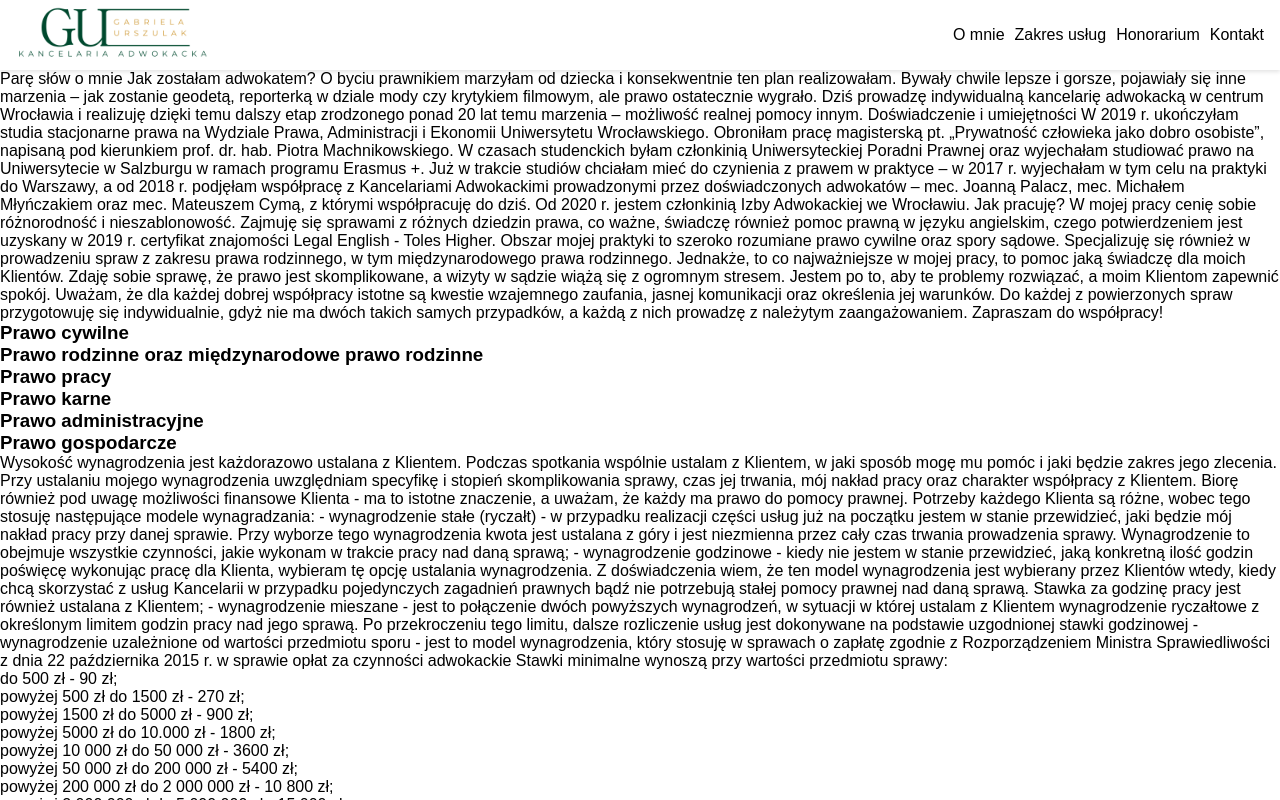
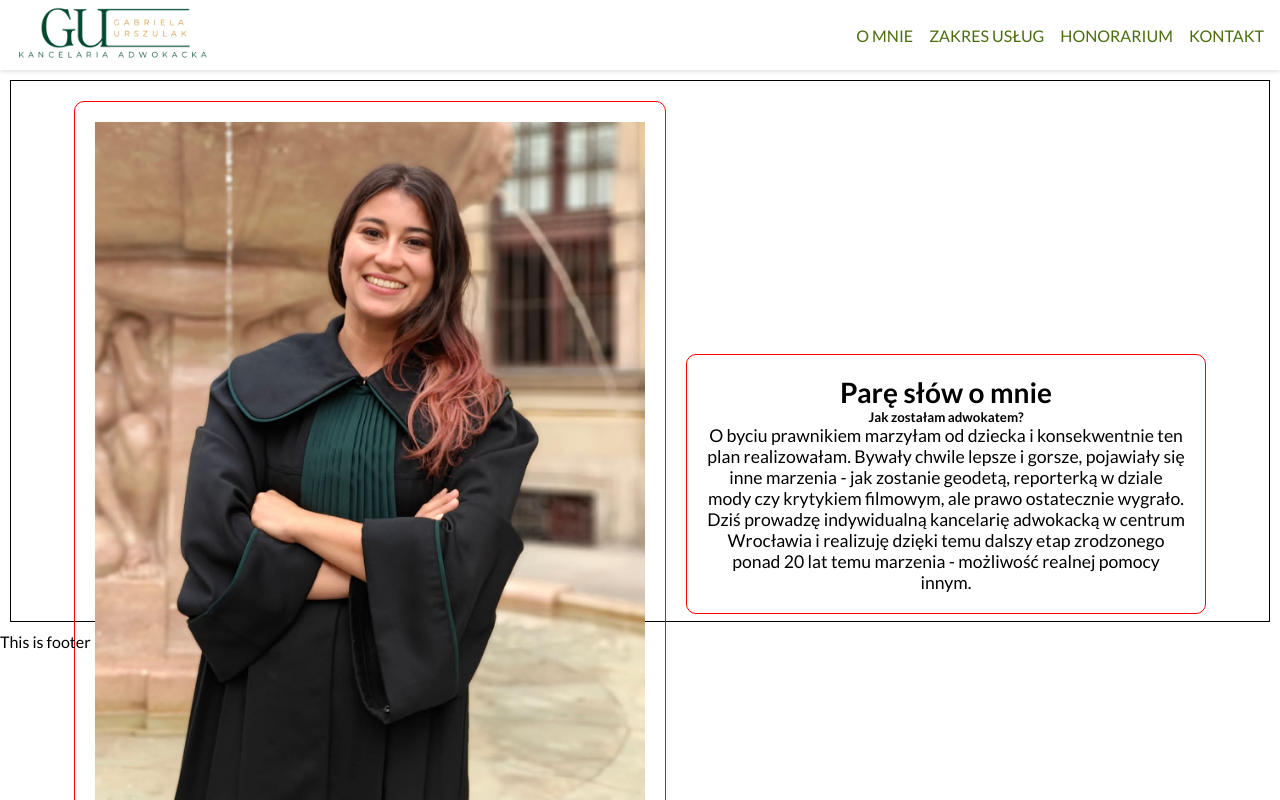
Before and after one commit to adrian-imiolo/gabrysia-site, a React (Vite) app: page / in a window 1280 px wide. Shown: the top 800 px of the page. Built offline with nearby package versions, Linux system fonts and the light colour scheme.

Commit message:
grid about try

```diff
--- a/index.html
+++ b/index.html
@@ -2,6 +2,9 @@
 <html lang="en">
   <head>
     <meta charset="UTF-8" />
+    <link rel="preconnect" href="https://fonts.googleapis.com">
+    <link rel="preconnect" href="https://fonts.gstatic.com" crossorigin>
+    <link href="https://fonts.googleapis.com/css2?family=Lato:wght@400;700&display=swap" rel="stylesheet">
     <link rel="icon" type="image/svg+xml" href="/vite.svg" />
     <link rel="stylesheet" href="https://cdnjs.cloudflare.com/ajax/libs/font-awesome/6.2.1/css/all.min.css"
     integrity="sha512-MV7K8+y+gLIBoVD59lQIYicR65iaqukzvf/nwasF0nqhPay5w/9lJmVM2hMDcnK1OnMGCdVK+iQrJ7lzPJQd1w=="
--- a/src/App.css
+++ b/src/App.css
@@ -2,26 +2,30 @@
   margin: 0;
   padding: 0;
   box-sizing: border-box;
-  font-family: sans-serif;
+  font-family: 'Lato', sans-serif;
+  /* text-align: center; */
 }
 
 /* Navbar */
 
-.navbar {
+/* .navbar {
   display: flex;
   justify-content: space-between;
   align-items: center;
   padding: 1em;
   /* background-color: #4b6d0e; */
-  color: #000000;
-}
+  /* color: #000000;
+} */
 
-nav {
+.navbar {
+  font-weight: 400;
+  color: #4b6d0e;
   display: flex;
+  justify-content: space-between;
   align-items: center;
   position: -webkit-sticky;
   position: sticky;
-  top: -5px;
+  top: 0;
   z-index: 2;
   height: 70px;
   min-height: 70px;
@@ -33,11 +37,85 @@ nav {
 
 .nav-elements {
   display: flex;
-  list-style-type: none;
-  gap: 10px;
+  list-style: none;
+  gap: 1rem;
 
+}
+
+.active {
+  font-weight: 700;
+}
+
+.nav-elements li {
+  cursor: pointer;
+}
+
+.nav-elements li:hover:not(.active) {
+  text-decoration: underline;
+  text-decoration-color: #4b6d0e;
 }
 
 .logo {
   width: 200px;
 }
+
+section {
+  margin: 10px;
+  border: 1px black solid;
+}
+
+
+
+
+
+/* About section */
+
+.about-container {
+  margin: 20px auto;
+  width: 90%;
+  height: 500px;
+  display: grid;
+  grid-template-columns: 1fr 1fr;
+  /* grid-row: auto auto; */
+  grid-column-gap: 20px;
+  grid-row-gap: 20px;
+  align-items: center;
+}
+
+.about-box {
+  border: 1px solid red;
+    padding: 20px;
+    border-radius: 10px;
+    max-width: 50vw;
+    text-align: center;
+
+}
+
+.about-box > h3 {
+  font-size: 1.75em;
+}
+
+.about-p {
+  font-size: 1.1em
+}
+
+.about-box > img {
+  max-height: 90vh;
+}
+
+
+/* .about > img {
+  width: 100%;
+  max-height: 80vh;
+  border-radius: 15px;
+} */
+
+.about > h3 {
+  font-weight: 700;
+}
+
+/* Services */
+
+.services {
+  align-items: center;
+}
--- a/src/App.tsx
+++ b/src/App.tsx
@@ -2,7 +2,7 @@ import './App.css'
 import Navbar from './Layout/Navbar'
 import About from './components/Navbar/About'
 import Contact from './components/Navbar/Contact'
-import OnlineTips from './components/Navbar/OnlineTips'
+// import OnlineTips from './components/Navbar/OnlineTips'
 import Prices from './components/Navbar/Prices'
 import Services from './components/Navbar/Services'
 
@@ -11,12 +11,14 @@ function App() {
 
   return (
     <>
-      <Navbar />
-      <About />
-      <Services />
-      <Prices />
-      <OnlineTips />
-      <Contact />
+        <Navbar />
+        <About />
+        {/* <Services />
+        <Prices />
+        <Contact /> */}
+      <footer>
+        This is footer
+      </footer>
     </>
   )
 }
--- a/src/Layout/Navbar.tsx
+++ b/src/Layout/Navbar.tsx
@@ -23,7 +23,7 @@ function Navbar() {
   // }, []);
   return (
         <nav className="navbar">
-          <div className="container">
+          <div>
             <div className="logo">
               <Logo />
             </div>
@@ -31,19 +31,16 @@ function Navbar() {
           <div>
             <ul className="nav-elements">
               <li>
-                <Link activeClass="active" smooth spy to="about">O mnie</Link>
+                <Link activeClass="active" smooth spy to="about">O MNIE</Link>
               </li>
               <li>
-                <Link activeClass="active" smooth spy to="services">Zakres usług</Link>
+                <Link activeClass="active" smooth spy to="services">ZAKRES USŁUG</Link>
               </li>
               <li>
-                <Link activeClass="active" smooth spy to="prices">Honorarium</Link>
+                <Link activeClass="active" smooth spy to="prices">HONORARIUM</Link>
               </li>
-              {/* <li>
-                <Link activeClass="active" smooth spy to="online-tips">Porady Online</Link>
-              </li> */}
               <li>
-                <Link activeClass="active" smooth spy to="contact">Kontakt</Link>
+                <Link activeClass="active" smooth spy to="contact">KONTAKT</Link>
               </li>
             </ul>
           </div>
--- a/src/components/Navbar/About.tsx
+++ b/src/components/Navbar/About.tsx
@@ -1,26 +1,36 @@
 function About() {
   return (
     <section className="about">
-      <p>Parę słów o mnie
-Jak zostałam adwokatem?
-O byciu prawnikiem marzyłam od dziecka i konsekwentnie ten plan realizowałam. Bywały chwile
-lepsze i gorsze, pojawiały się inne marzenia – jak zostanie geodetą, reporterką w dziale mody czy
+      <div className="about-container">
+        <div className="about-box">
+        <img src="../src/assets/zdj_about.png" alt="Picture of Gabriela Urszulak" />
+
+        </div>
+        <div className="about-box">
+          <h3>Parę słów o mnie</h3>
+          <h5>Jak zostałam adwokatem?</h5>
+          <p className="about-p">O byciu prawnikiem marzyłam od dziecka i konsekwentnie ten plan realizowałam. Bywały chwile
+          lepsze i gorsze, pojawiały się inne marzenia - jak zostanie geodetą, reporterką w dziale mody czy
           krytykiem filmowym, ale prawo ostatecznie wygrało. Dziś prowadzę indywidualną kancelarię
           adwokacką w centrum Wrocławia i realizuję dzięki temu dalszy etap zrodzonego ponad 20 lat temu
-marzenia – możliwość realnej pomocy innym.
-Doświadczenie i umiejętności
-W 2019 r. ukończyłam studia stacjonarne prawa na Wydziale Prawa, Administracji i Ekonomii
+          marzenia - możliwość realnej pomocy innym.</p>
+        </div>
+        <div className="about-box">
+          <h5>Doświadczenie i umiejętności</h5>
+              <p>W 2019 r. ukończyłam studia stacjonarne prawa na Wydziale Prawa, Administracji i Ekonomii
     Uniwersytetu Wrocławskiego. Obroniłam pracę magisterską pt. „Prywatność człowieka jako dobro
     osobiste”, napisaną pod kierunkiem prof. dr. hab. Piotra Machnikowskiego. W czasach studenckich
     byłam członkinią Uniwersyteckiej Poradni Prawnej oraz wyjechałam studiować prawo na
     Uniwersytecie w Salzburgu w ramach programu Erasmus +.
-Już w trakcie studiów chciałam mieć do czynienia z prawem w praktyce – w 2017 r. wyjechałam w
+    Już w trakcie studiów chciałam mieć do czynienia z prawem w praktyce - w 2017 r. wyjechałam w
     tym celu na praktyki do Warszawy, a od 2018 r. podjęłam współpracę z Kancelariami Adwokackimi
-prowadzonymi przez doświadczonych adwokatów – mec. Joanną Palacz, mec. Michałem
+    prowadzonymi przez doświadczonych adwokatów - mec. Joanną Palacz, mec. Michałem
     Młyńczakiem oraz mec. Mateuszem Cymą, z którymi współpracuję do dziś. Od 2020 r. jestem
-członkinią Izby Adwokackiej we Wrocławiu.
-Jak pracuję?
-W mojej pracy cenię sobie różnorodność i nieszablonowość. Zajmuję się sprawami z różnych dziedzin
+    członkinią Izby Adwokackiej we Wrocławiu.</p>
+        </div>
+        <div className="about-box">
+          <h5>Jak pracuję?</h5>
+          <p>W mojej pracy cenię sobie różnorodność i nieszablonowość. Zajmuję się sprawami z różnych dziedzin
 prawa, co ważne, świadczę również pomoc prawną w języku angielskim, czego potwierdzeniem jest
 uzyskany w 2019 r. certyfikat znajomości Legal English - Toles Higher. Obszar mojej praktyki to
 szeroko rozumiane prawo cywilne oraz spory sądowe. Specjalizuję się również w prowadzeniu spraw
@@ -30,9 +40,9 @@ sprawę, że prawo jest skomplikowane, a wizyty w sądzie wiążą się z ogromn
 to, aby te problemy rozwiązać, a moim Klientom zapewnić spokój. Uważam, że dla każdej dobrej
 współpracy istotne są kwestie wzajemnego zaufania, jasnej komunikacji oraz określenia jej
 warunków. Do każdej z powierzonych spraw przygotowuję się indywidualnie, gdyż nie ma dwóch
-takich samych przypadków, a każdą z nich prowadzę z należytym zaangażowaniem.
-
-Zapraszam do współpracy!</p>
+takich samych przypadków, a każdą z nich prowadzę z należytym zaangażowaniem.</p>
+        </div>
+      </div>
     </section>
   )
 }
```
Also changed, not shown: src/assets/logo.png (deleted), src/assets/zdj_about.png (added). Lines whose indentation alone changed are shown as unchanged.
